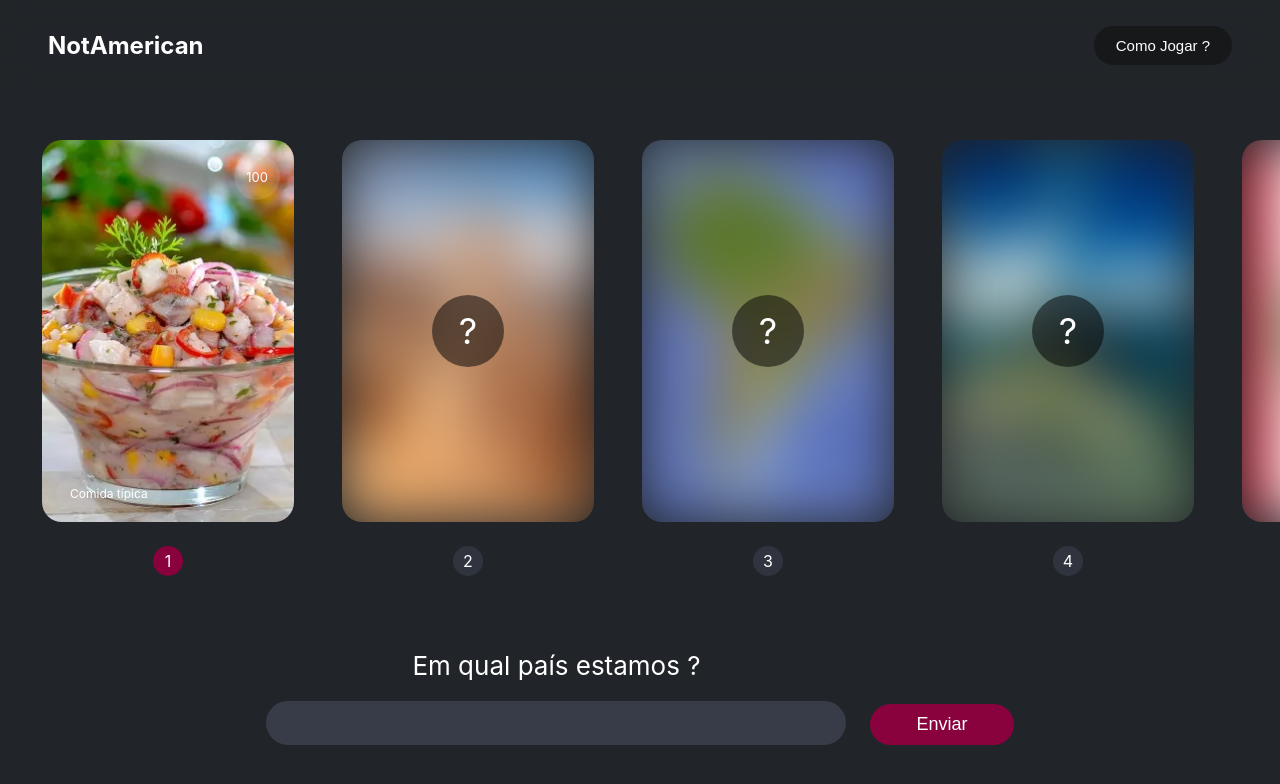
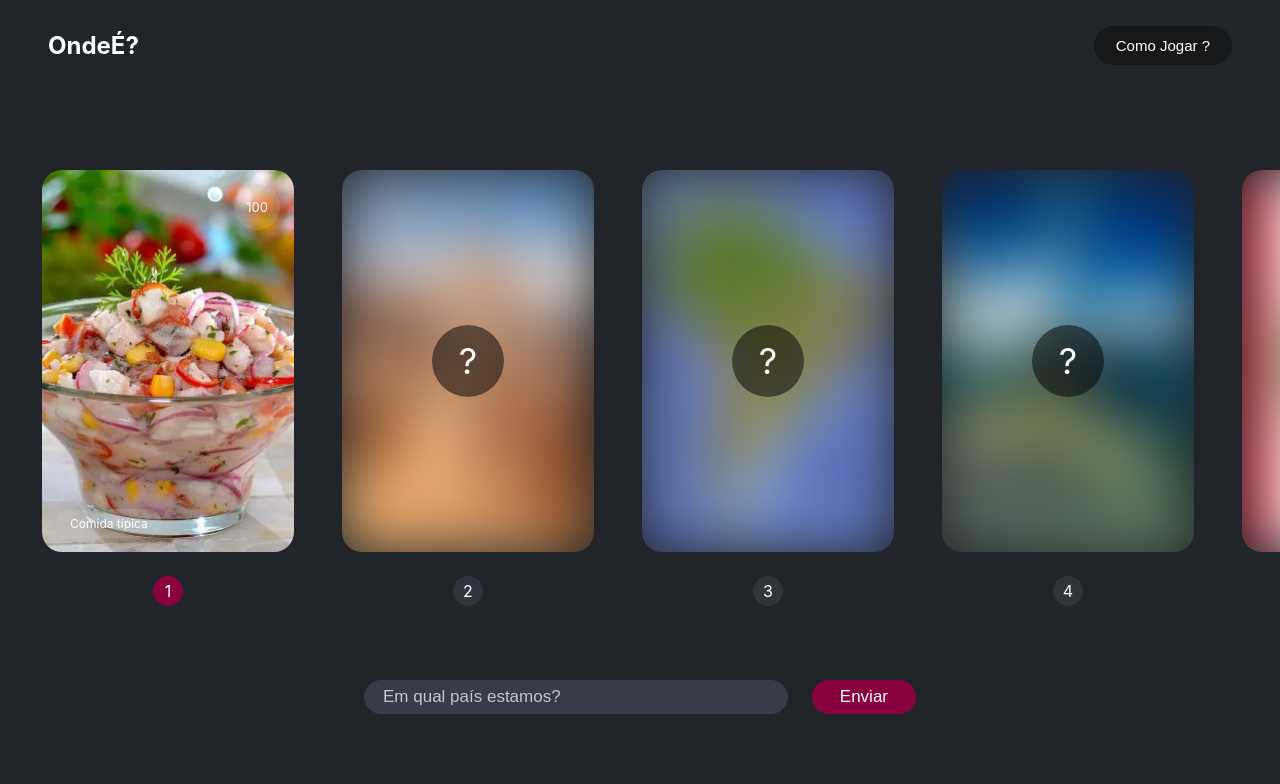
Before and after one commit to jefmoraes/xenomania, a Next.js app: page / in a window 1280 px wide. Shown: the top 784 px of the page. Built offline with nearby package versions, Linux system fonts and the light colour scheme.

Commit message:
deixando beauty os botoes

```diff
--- a/src/Components/Modal/index.tsx
+++ b/src/Components/Modal/index.tsx
@@ -68,7 +68,7 @@ export function Modal({modalPull}:Props){
             <Line/>
             <ContentSide>
               <GroupTitleElement>
-                <Title>A cada chute incorreto uma nova dica é desbloqueada.</Title>
+                <Title>A cada dica desbloqueada sua pontuação diminui.</Title>
                 <Group style={{gap: 20}}>
                   <ScoreInstruction>100</ScoreInstruction>
                   <ArrowRight/>
--- /dev/null
+++ b/src/icons/Check.tsx
@@ -0,0 +1,46 @@
+import { useContext } from 'react';
+
+import { ThemeContext } from 'styled-components';
+
+type Props = {
+  color?: string;
+  strokeWidth?: number;
+  height?: number;
+  width?: number;
+  visible?: boolean;
+}
+
+export function Check({
+  color,
+  strokeWidth = 3,
+  height = 8,
+  width = 10,
+  visible = true,
+  ...rest
+}: Props){
+  const { colors } = useContext(ThemeContext);
+  const padding = strokeWidth / 2;
+
+  return(
+    <svg
+      {...rest}
+      width={width}
+      height={height}
+      fill='none'
+    >
+      <polyline
+        points={`
+          ${width - padding},
+          ${padding} ${width/3},
+          ${height - padding} ${padding},
+          ${height/2}
+        `}
+        strokeOpacity={visible ? '1' : '0'}
+        stroke={color ? color : colors.text}
+        strokeWidth={strokeWidth ? strokeWidth : 2}
+        strokeLinecap={'round'}
+        strokeLinejoin={'round'}
+      />
+    </svg>
+  );
+}
--- a/src/pages/index.tsx
+++ b/src/pages/index.tsx
@@ -11,18 +11,18 @@ import {
   HelpButton,
   TitleHeader,
   ContentCards,
-  FlexNameInput,
+  ContentInput,
+  ContainerInput,
   Input,
-  ContainerInput,
   SendButton,
-  ContentInput,
-  ButtonContainer,
-  Main
+  Main,
+  ButtonMin
 
 
 } from '../styles'
 import { Modal } from '../Components/Modal';
 import Head from "next/head"
+import { Check } from "../icons/Check"
 
 const Home:NextPage = () =>{
   const {colors} = useContext(ThemeContext)
@@ -52,7 +52,7 @@ const Home:NextPage = () =>{
       if (elementLeft >= tips.offsetWidth + tips.scrollLeft) { //verifica se o elemento esta na tela
         const deslocamento = elementLeft - tips.offsetWidth;
         tips.scrollLeft = curId.current === 0
-          ? deslocamento
+          ? 0
           : deslocamento + 48;
       } else if (elementLeft <=  tips.scrollLeft) {
         tips.scrollLeft = element.offsetLeft ;
@@ -107,7 +107,7 @@ const Home:NextPage = () =>{
         scrollToCard();
         //animação
       }else{
-        if( erros.current < 5 ){
+        if( erros.current < 4 ){
           curId.current++;
           scrollToCard();
           const updateTips = tips;
@@ -132,10 +132,10 @@ const Home:NextPage = () =>{
   return(
     <Container>
       <Head>
-        <title>NotAmerican</title>
+        <title>OndeÉ?</title>
       </Head>
       <Header>
-        <TitleHeader>NotAmerican</TitleHeader>
+        <TitleHeader>OndeÉ?</TitleHeader>
         <HelpButton onClick={modalPull}>Como Jogar ?</HelpButton>
       </Header>
       { modal && <Modal modalPull={modalPull}/> }
@@ -159,9 +159,7 @@ const Home:NextPage = () =>{
           )}
         </ContentCards>
         <ContainerInput>
-          <ContentInput>
-            <FlexNameInput>Em qual país estamos ?</FlexNameInput>
-            <Input
+          <ContentInput
             animate={ !attempts ?
               {
                 scale: 1,
@@ -169,14 +167,19 @@ const Home:NextPage = () =>{
               } :
               undefined
             }
+            style={ !attempts  ? {borderColor: colors.sendInput} : undefined}
+          >
+            <Input
+              onChange={event => setAnswer(event.target.value)}
               typeof='text'
-              onChange={event => setAnswer(event.target.value)}
-              style={ !attempts  ? {borderColor: colors.sendInput} : undefined}
+              placeholder="Em qual país estamos?"
             />
+            <ButtonMin onClick={handleAnswerComparation}>
+              <Check/>
+            </ButtonMin>
+
           </ContentInput>
-          <ButtonContainer>
           <SendButton onClick={handleAnswerComparation}>Enviar</SendButton>
-          </ButtonContainer>
         </ContainerInput>
       </Main>
     </Container>
--- a/src/styles/index.ts
+++ b/src/styles/index.ts
@@ -24,6 +24,7 @@ export const Header = styled.header`
 
   @media (max-width: 540px) {
     height: 70px;
+    padding: 0 16px;
   }
   @media (max-width: 414px) {
     height: 60px;
@@ -63,6 +64,7 @@ export const Main = styled.main`
   min-height: 100vh;
   padding-top: 100px;
   justify-content: center;
+  align-items: center;
   gap: 48px;
   max-width: 1536px;
   width: 100%;
@@ -85,6 +87,7 @@ export const ContentCards = styled.div`
   gap: 48px;
   padding: 0px 42px  10px;
   overflow-x: scroll;
+  width: 100%;
 
   ::-webkit-scrollbar {
     background-color: transparent;
@@ -110,83 +113,80 @@ export const ContentCards = styled.div`
 export const ContainerInput = styled.div`
   display: flex;
   flex-direction: row;
+  max-width: 580px;
+  width: 100%;
   gap: 24px;
-  justify-content: center;
-  padding: 16px 14px ;
+  padding: 16px 14px;
+
 
   @media (max-width: 540px) {
     gap: 10px;
+    padding: 16px 8px;
   }
 `;
 
-export const ContentInput = styled.div`
+export const ContentInput = styled(motion.div)`
   display: flex;
-
-  flex-direction: column;
-  gap: 20px;
-  max-width: 580px;
-  width: 100%;
-
-  @media (max-width: 540px) {
-    gap: 10px;
-  }
-
-`;
-
-export const FlexNameInput = styled.span`
-  display: flex;
-  color: ${props => props.theme.colors.text} ;
-  font-size: 26px;
-  align-self: center;
-
-  @media (max-width:540px) {
-   font-size: 17px;
-  }
-`;
-
-
-export const ButtonContainer = styled.div`
-  display: flex;
-  flex-direction: column;
-  justify-content: flex-end;
-  gap: 20px;
-
-
-`;
-
-export const Input = styled(motion.input)`
-  height: 44px;
+  flex-direction: row;
+  flex: 1;
+  height: 100%;
+  justify-content: space-between;
+  align-items: center;
   border-radius: 22px;
   background-color: ${props => props.theme.colors.inputCard};
-  color: ${props =>props.theme.colors.text};
-  font-size: 17px;
-  padding: 0 14px;
-  border-width: 1;
+  padding: 4px;
+  border-width: 1px;
   border-style: solid;
   transition: border-color 2s ease;
   border-color: ${props => props.theme.colors.inputCard};
 
   @media (max-width:540px) {
-    height: 28px;
-    border-radius: 14px;
-    font-size: 13px;
-
+    border-radius: 20px;
   }
 `;
 
+export const ButtonMin = styled.button`
+  width: 32px;
+  height:  32px;
+  border-radius: 16px;
+  background-color:  ${props => props.theme.colors.sendInput};
+
+  @media (min-width:540px) {
+    display: none;
+  }
+`;
+
+export const Input = styled.input`
+  line-height: 24px;
+  display: flex;
+  flex: 1;
+  margin: 0 14px;
+  font-size: 17px;
+  color: ${props =>props.theme.colors.text};
+  background-color: transparent;
+
+  &::placeholder{
+    color: white;
+    opacity: 0.7;
+  }
+
+  @media (max-width:540px) {
+   font-size: 15px;
+  }
+
+`;
+
 export const SendButton = styled.button`
-  display: flex;
-  padding: 10px 46px ;
+  padding: 0 28px;
   border-radius: 23px;
   color: ${props => props.theme.colors.text};
-  font-size: 18px;
-  font-weight: 600px;
+  font-size: 17px;
+  font-weight: 500;
   background-color: ${props => props.theme.colors.sendInput};
   cursor: pointer;
 
   @media (max-width:540px) {
-    padding: 7px 20px;
-    font-size: 12px;
-    border-radius: 13px;
+    display: none;
   }
+
 `;
```
Lines whose indentation alone changed are shown as unchanged.
